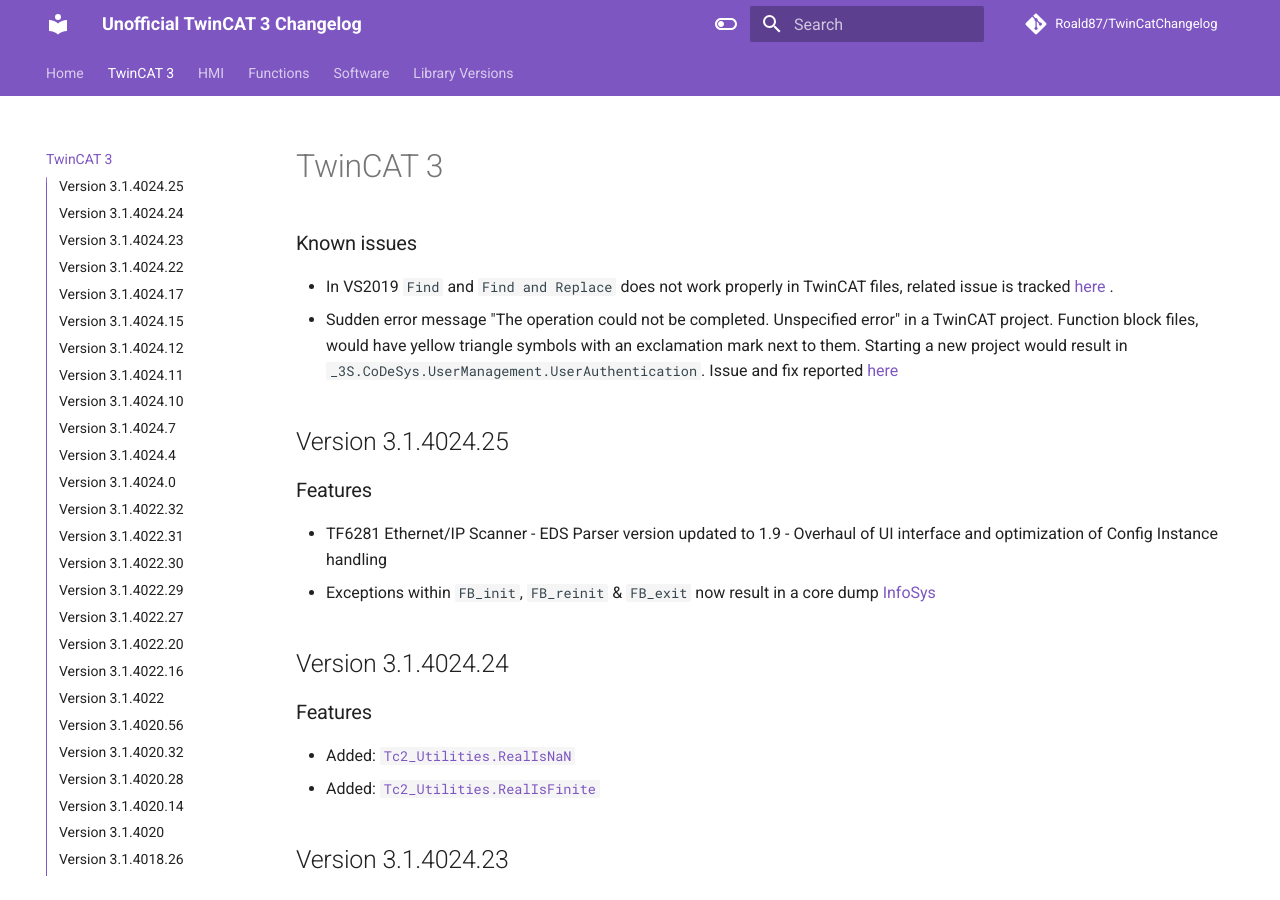
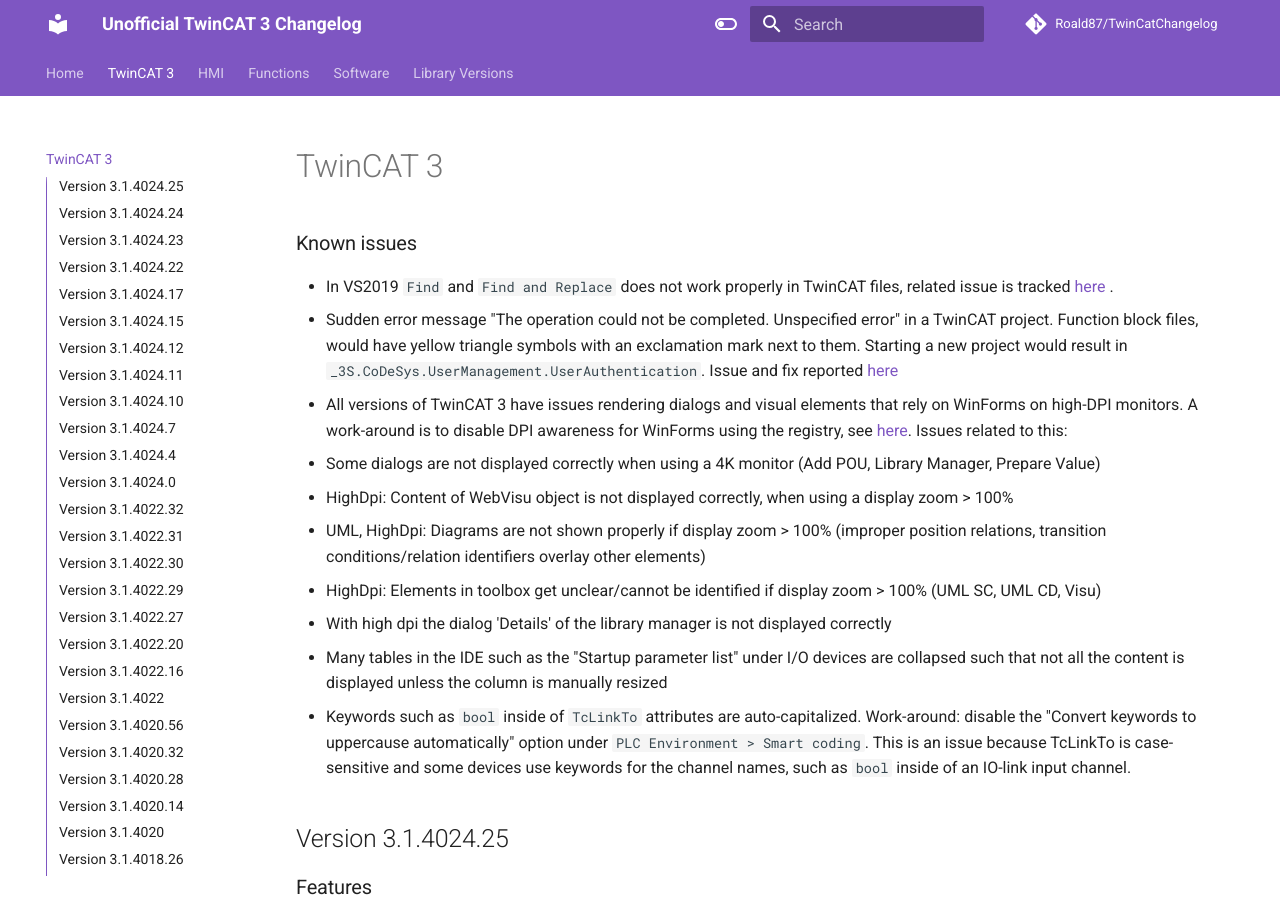
Before and after one commit to Roald87/TwinCatChangelog, an MkDocs documentation site: the page built from docs/tc3.md, in a window 1280 px wide and 900 px high. Built offline with MkDocs 1.6.1 and Material for MkDocs 9.7.7, drawn with Linux system fonts in a browser that asks for light colours; comment, search, counter and statistics services are not loaded.

Commit message:
Update tc3.md (#37)

```diff
--- a/docs/tc3.md
+++ b/docs/tc3.md
@@ -4,6 +4,14 @@
 
 - In VS2019 `Find` and `Find and Replace` does not work properly in TwinCAT files, related issue is tracked [here](https://developercommunity.visualstudio.com/content/problem/1168181/find-in-ivstextimage-does-not-work-in-visuastusio.html) .
 - Sudden error message "The operation could not be completed. Unspecified error" in a TwinCAT project. Function block files, would have yellow triangle symbols with an exclamation mark next to them. Starting a new project would result in `_3S.CoDeSys.UserManagement.UserAuthentication`. Issue and fix reported [here](https://stackoverflow.com/questions/71649887/twincat-project-build-fails-with-unspecified-error)
+- All versions of TwinCAT 3 have issues rendering dialogs and visual elements that rely on WinForms on high-DPI monitors. A work-around is to disable DPI awareness for WinForms using the registry, see [here](https://www.mking.net/blog/using-the-winforms-designer-on-high-dpi-systems). Issues related to this:
+  - Some dialogs are not displayed correctly when using a 4K monitor (Add POU, Library Manager, Prepare Value)
+  - HighDpi: Content of WebVisu object is not displayed correctly, when using a display zoom > 100%
+  - UML, HighDpi: Diagrams are not shown properly if display zoom > 100% (improper position relations, transition conditions/relation identifiers overlay other elements)
+  - HighDpi: Elements in toolbox get unclear/cannot be identified if display zoom > 100% (UML SC, UML CD, Visu)
+  - With high dpi the dialog 'Details' of the library manager is not displayed correctly
+  - Many tables in the IDE such as the "Startup parameter list" under I/O devices are collapsed such that not all the content is displayed unless the column is manually resized
+- Keywords such as `bool` inside of `TcLinkTo` attributes are auto-capitalized. Work-around: disable the "Convert keywords to uppercause automatically" option under `PLC Environment > Smart coding`. This is an issue because TcLinkTo is case-sensitive and some devices use keywords for the channel names, such as `bool` inside of an IO-link input channel.
 
 ## Version 3.1.4024.25
 
```
